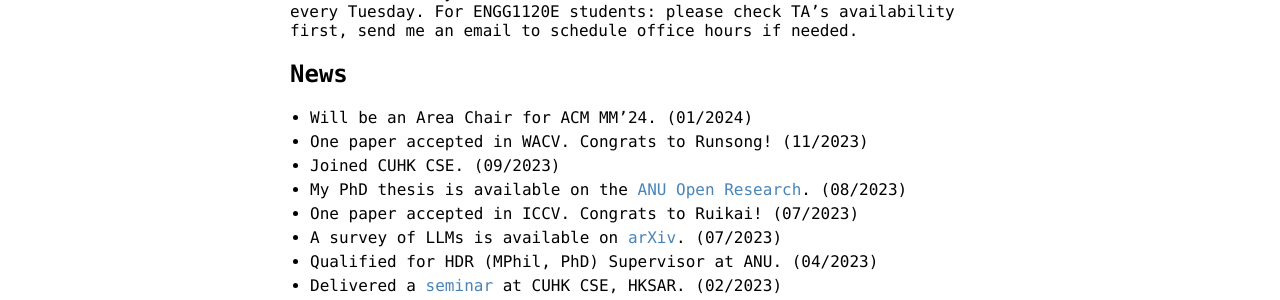
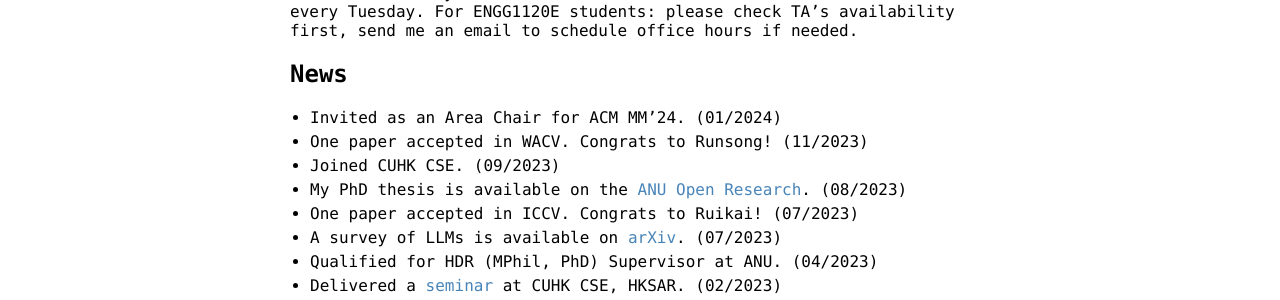
Before and after one commit to ShiQiu0419/ShiQiu0419.github.io, a Jekyll site: the page built from index.md, in a window 1280 px wide and 900 px high. Shown: the part 406-706 px from the top of the window. Built offline with Jekyll 4.4.1, drawn with Linux system fonts in a browser that asks for light colours; our own code applies the rules of GitHub Pages for plain Markdown files.

Commit message:
Update index.md

```diff
--- a/index.md
+++ b/index.md
@@ -10,7 +10,7 @@
 My current research focuses on 3D vision, visualization, human computer interaction, etc. I mainly explore these techniques with AI and Extended Reality (XR), especially for their applications in medical study. For CUHK students: my student consultation hours are from 2:00 PM to 4:00 PM every Tuesday. For ENGG1120E students: please check TA's availability first, send me an email to schedule office hours if needed.
 
 ## News
-* Will be an Area Chair for ACM MM'24. (01/2024)
+* Invited as an Area Chair for ACM MM'24. (01/2024)
 * One paper accepted in WACV. Congrats to Runsong! (11/2023)
 * Joined CUHK CSE. (09/2023)
 * My PhD thesis is available on the [ANU Open Research](https://openresearch-repository.anu.edu.au/handle/1885/294551). (08/2023)
```
